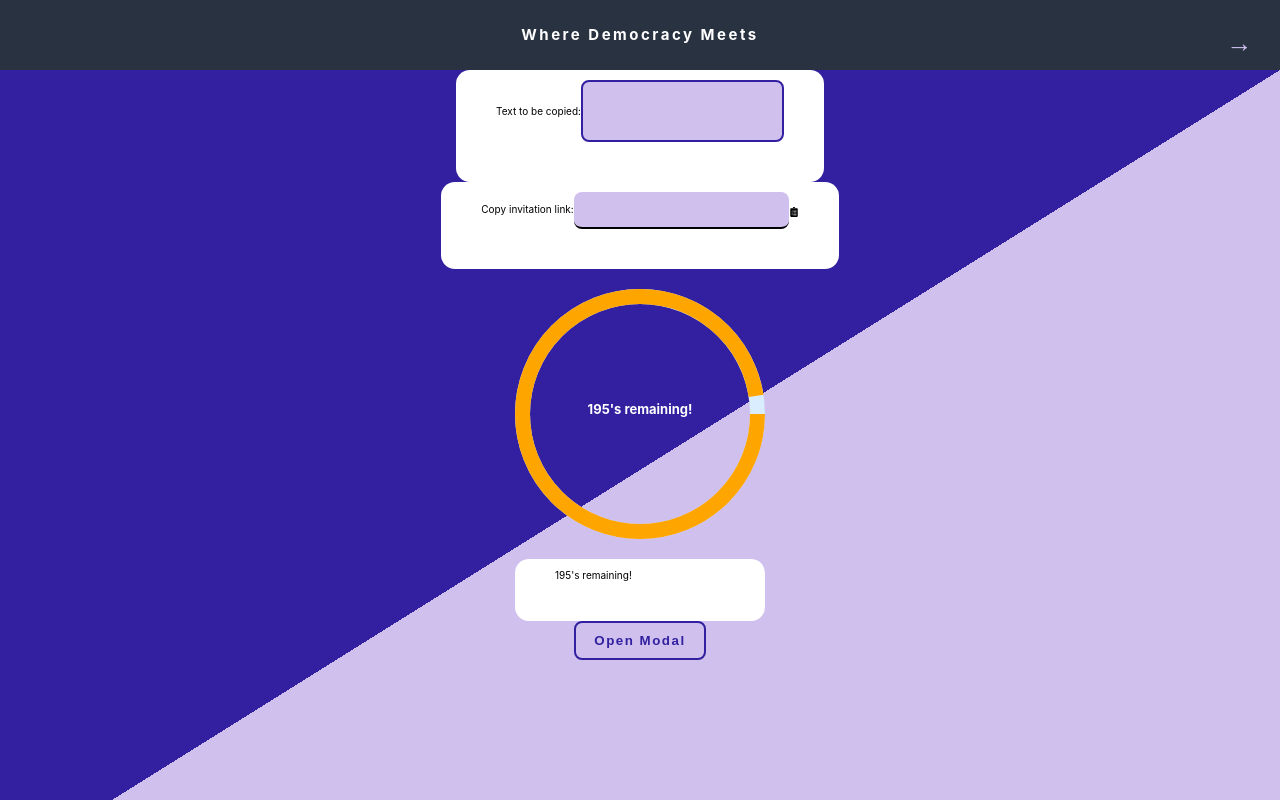
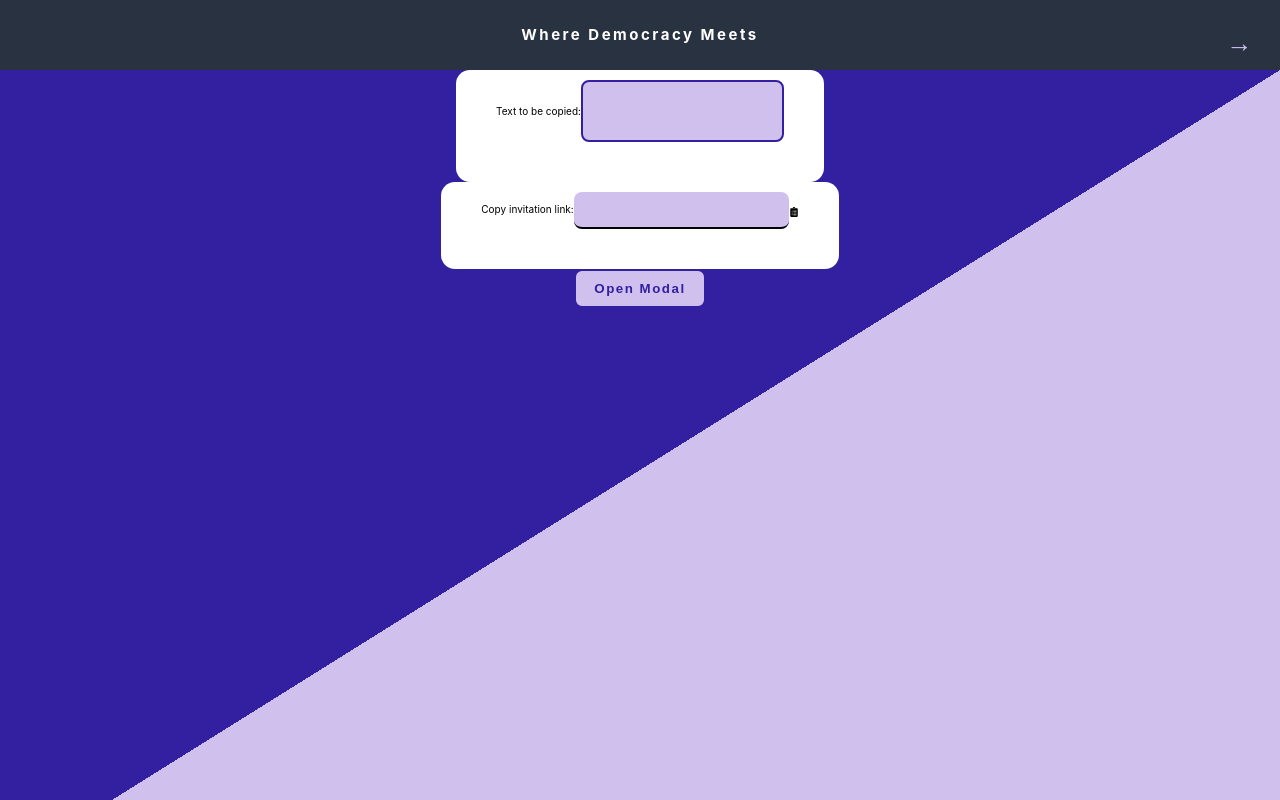
Before and after one commit to aaspinwall/collab, a Next.js app in the folder frontend/: page /development in a window 1280 px wide. Shown: the top 800 px of the page. Built offline with nearby package versions, Linux system fonts and the light colour scheme.

Commit message:
comment Timer component in /development page

```diff
--- a/frontend/pages/development/index.js
+++ b/frontend/pages/development/index.js
@@ -1,5 +1,5 @@
 import React from "react";
-import Timer from "../../components/timer";
+//import Timer from "../../components/timer";
 import Card from "../../components/ui/card";
 import CopyToClipBoardButton from "../../components/ui/copytoclipboard";
 import Modal from "../../components/ui/modal";
@@ -43,7 +43,7 @@ export default function Development() {
       <Card>
         <CopyToClipBoardButton text={textToBeCopied} />
       </Card>
-      <Timer time={50} {...state} />
+        {/*  comment Timer component <Timer time={50} {...state} />*/}
       <Modal>
         <StyledForm>
           <label>Name</label>
```
